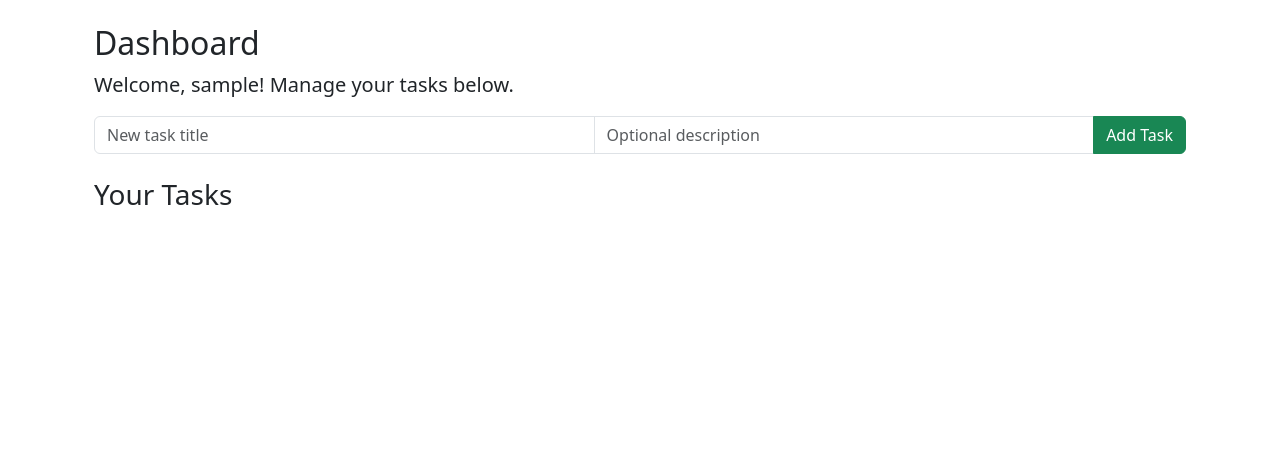
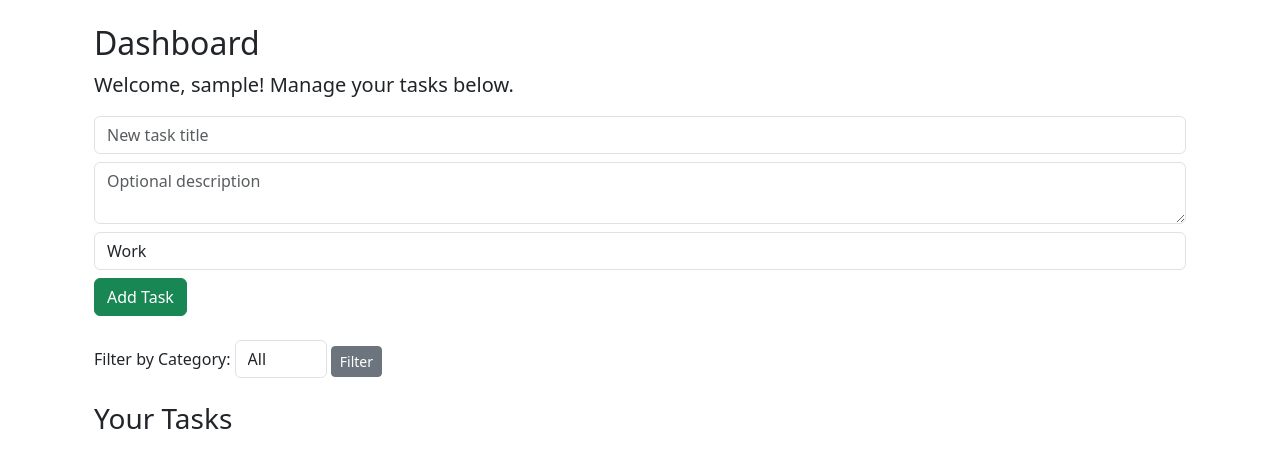
Before and after one commit to apdagenais/task-manager, a Flask app: page /dashboard in a window 1280 px wide. Shown: the part 56-524 px from the top of the page. Run offline with Flask 3, Linux system fonts and the light colour scheme; the visitor is signed in with stand-in values (Sample User, id 1); data that the repository does not hold is empty.

Commit message:
Added a category selection/filter

```diff
--- a/app/forms.py
+++ b/app/forms.py
@@ -1,6 +1,6 @@
 from flask_wtf import FlaskForm
-from wtforms import StringField, PasswordField, SubmitField, TextAreaField
-from wtforms.validators import InputRequired, Email, Length
+from wtforms import StringField, PasswordField, SubmitField, TextAreaField, SelectField
+from wtforms.validators import InputRequired, Email, Length, DataRequired
 
 class LoginForm(FlaskForm):
     email = StringField('Email', validators=[InputRequired(), Email()])
@@ -16,4 +16,9 @@ class RegisterForm(FlaskForm):
 class TaskForm(FlaskForm):
     title = StringField('Title', validators=[InputRequired(), Length(max=100)])
     description = TextAreaField('Description')
+    category = SelectField(
+        'Category',
+        choices=[('Work', 'Work'), ('School', 'School'), ('Personal', 'Personal'), ('Other', 'Other')],
+        validators=[DataRequired()]
+    )
     submit = SubmitField('Add Task')
--- a/app/models.py
+++ b/app/models.py
@@ -21,5 +21,6 @@ class Task(db.Model):
     description = db.Column(db.Text, nullable=True)
     due_date = db.Column(db.DateTime, nullable=True, default=datetime.utcnow)
     completed = db.Column(db.Boolean, default=False)
+    category = db.Column(db.String(50), nullable=False, default='General')
 
     user_id = db.Column(db.Integer, db.ForeignKey("users.id"), nullable=False)
--- a/app/routes.py
+++ b/app/routes.py
@@ -1,4 +1,4 @@
-from flask import Blueprint, render_template, request, redirect, url_for
+from flask import Blueprint, render_template, request, redirect, url_for, flash
 from flask_login import login_required, current_user
 from app import db
 from app.models import Task
@@ -10,21 +10,33 @@ main = Blueprint('main', __name__)
 def index():
     return render_template('home.html')
 
-@main.route('/dashboard')
+@main.route('/dashboard', methods=['GET', 'POST'])
 @login_required
 def dashboard():
-    tasks = Task.query.filter_by(user_id=current_user.id).all()
-    return render_template('dashboard.html', tasks=tasks)
+    form = TaskForm()
 
-@main.route('/add_task', methods=['POST'])
-@login_required
-def add_task():
-    title = request.form['title']
-    description = request.form.get('description', "")
-    new_task = Task(title=title, description=description, user_id=current_user.id)
-    db.session.add(new_task)
-    db.session.commit()
-    return redirect(url_for('main.dashboard'))
+    # Handle task creation directly on the dashboard
+    if form.validate_on_submit():
+        new_task = Task(
+            title=form.title.data,
+            description=form.description.data,
+            category=form.category.data,
+            user_id=current_user.id
+        )
+        db.session.add(new_task)
+        db.session.commit()
+        flash('Task added successfully!', 'success')
+        return redirect(url_for('main.dashboard'))
+
+    category_filter = request.args.get('category', '')
+
+    if category_filter:
+        tasks = Task.query.filter_by(user_id=current_user.id, category=category_filter).all()
+    else:
+        tasks = Task.query.filter_by(user_id=current_user.id).all()
+
+    return render_template('dashboard.html', tasks=tasks, form=form)
+
 
 @main.route('/complete_task/<int:task_id>', methods=['POST'])
 @login_required
--- a/app/templates/dashboard.html
+++ b/app/templates/dashboard.html
@@ -5,12 +5,47 @@
     <h2 class="mt-4">Dashboard</h2>
     <p class="lead">Welcome, {{ current_user.username }}! Manage your tasks below.</p>
 
-    <form method="POST" action="{{ url_for('main.add_task') }}" class="mb-4">
-        <div class="input-group">
-            <input type="text" name="title" class="form-control" placeholder="New task title" required>
-            <input type="text" name="description" class="form-control" placeholder="Optional description">
-            <button type="submit" class="btn btn-success">Add Task</button>
+
+    <form method="POST" action="{{ url_for('main.dashboard') }}" class="mb-4">
+        {{ form.hidden_tag() }}
+
+        <div class="input-group mb-2">
+            {{ form.title(class="form-control", placeholder="New task title") }}
         </div>
+
+        <div class="input-group mb-2">
+            {{ form.description(class="form-control", placeholder="Optional description") }}
+        </div>
+
+        <div class="input-group mb-2">
+            {{ form.category(class="form-control") }}
+        </div>
+
+        <button type="submit" class="btn btn-success">Add Task</button>
+    </form>
+
+
+    {% with messages = get_flashed_messages(with_categories=True) %}
+        {% if messages %}
+            <div class="mt-3">
+                {% for category, message in messages %}
+                    <div class="alert alert-{{ category }}">{{ message }}</div>
+                {% endfor %}
+            </div>
+        {% endif %}
+    {% endwith %}
+
+
+    <form method="GET" action="{{ url_for('main.dashboard') }}" class="mb-4">
+        <label for="category">Filter by Category:</label>
+        <select name="category" class="form-control d-inline w-auto">
+            <option value="">All</option>
+            <option value="Work">Work</option>
+            <option value="School">School</option>
+            <option value="Personal">Personal</option>
+            <option value="Other">Other</option>
+        </select>
+        <button type="submit" class="btn btn-secondary btn-sm">Filter</button>
     </form>
 
     <h3>Your Tasks</h3>
@@ -18,6 +53,7 @@
         {% for task in tasks %}
             <li class="list-group-item d-flex justify-content-between align-items-center">
                 <div>
+                    <span class="badge bg-info">{{ task.category }}</span>
                     <strong>{{ task.title }}</strong> -
                     {% if task.completed %}
                         <span class="badge bg-success">Completed</span>
```
Also changed, not shown: app/templates/add_task.html (added, +27 -0 lines).
